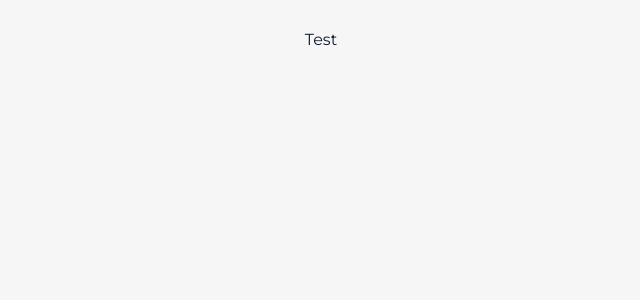
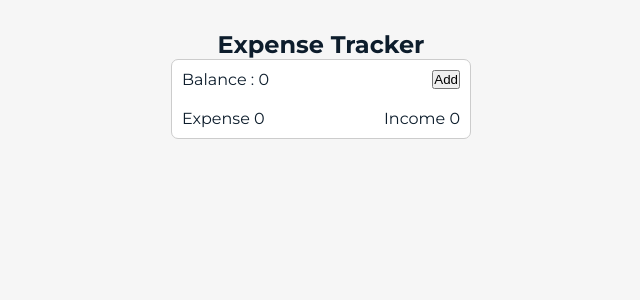
Before and after one commit to Am1rreza/Expense-Tracker, a React (Create React App) app: page / in a window 1280 px wide. Shown: the top 300 px of the page, without its empty margins (319-959 px from the left). Built offline with nearby package versions, Linux system fonts and the light colour scheme.

Commit message:
ExpenseApp comp developed

```diff
--- a/src/App.js
+++ b/src/App.js
@@ -1,7 +1,15 @@
 import "./App.css";
+import ExpenseApp from "./components/ExpenseApp/ExpenseApp";
 
 function App() {
-  return <div className="App">Test</div>;
+  return (
+    <div className="App">
+      <header>
+        <h2>Expense Tracker</h2>
+      </header>
+      <ExpenseApp />
+    </div>
+  );
 }
 
 export default App;
--- /dev/null
+++ b/src/components/ExpenseApp/ExpenseApp.jsx
@@ -0,0 +1,22 @@
+import { useState } from "react";
+import styles from "./expenseApp.module.css";
+
+const ExpenseApp = () => {
+  const [expense, setExpense] = useState(0);
+  const [income, setIncome] = useState(0);
+
+  return (
+    <section className={styles.container}>
+      <div className={styles.topSection}>
+        <p>Balance : {income - expense}</p>
+        <button>Add</button>
+      </div>
+      <div className={styles.resultSection}>
+        <div>Expense {expense}</div>
+        <div>Income {income}</div>
+      </div>
+    </section>
+  );
+};
+
+export default ExpenseApp;
--- /dev/null
+++ b/src/components/ExpenseApp/expenseApp.module.css
@@ -0,0 +1,20 @@
+.topSection,
+.resultSection {
+  display: flex;
+  justify-content: space-between;
+  align-items: center;
+}
+
+.topSection {
+  margin-bottom: 20px;
+}
+
+.container {
+  display: flex;
+  flex-direction: column;
+  width: 300px;
+  background-color: #fff;
+  padding: 10px;
+  border-radius: 7px;
+  border: 1px solid #ccc;
+}
```
